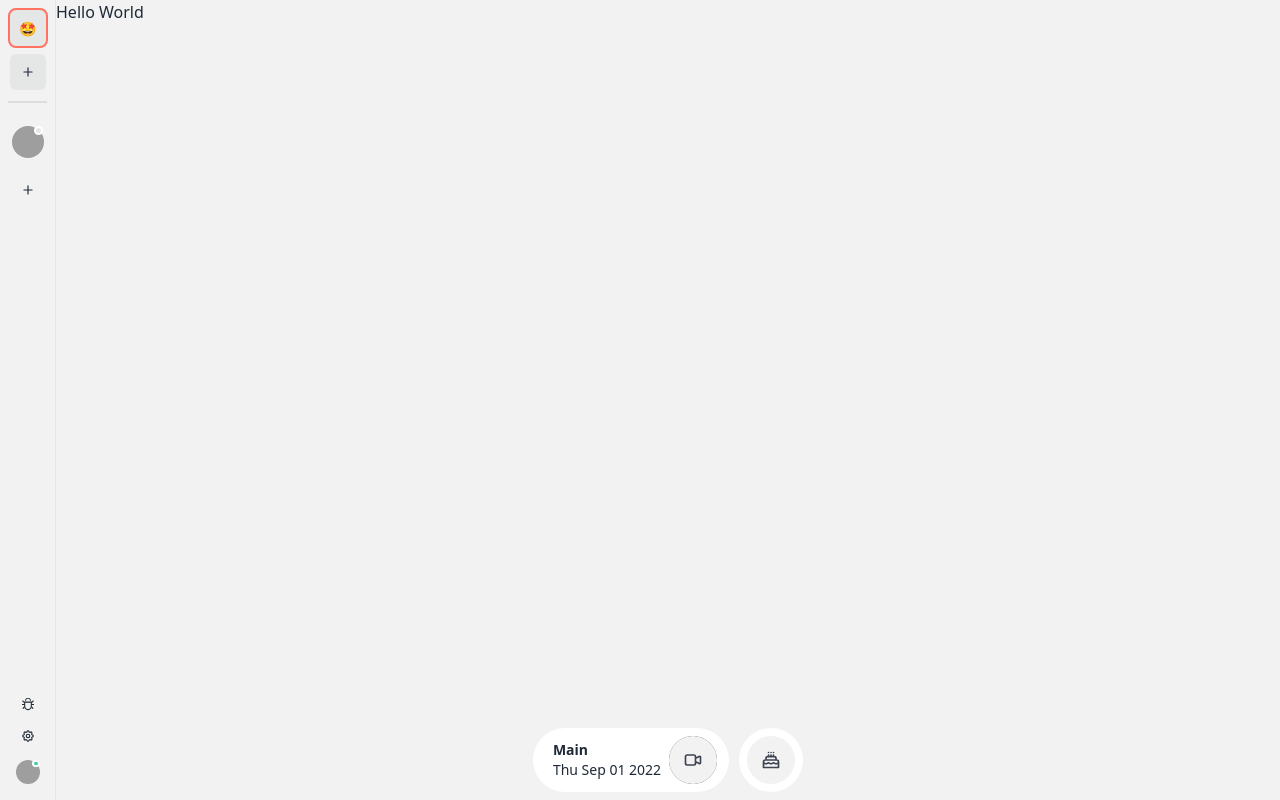
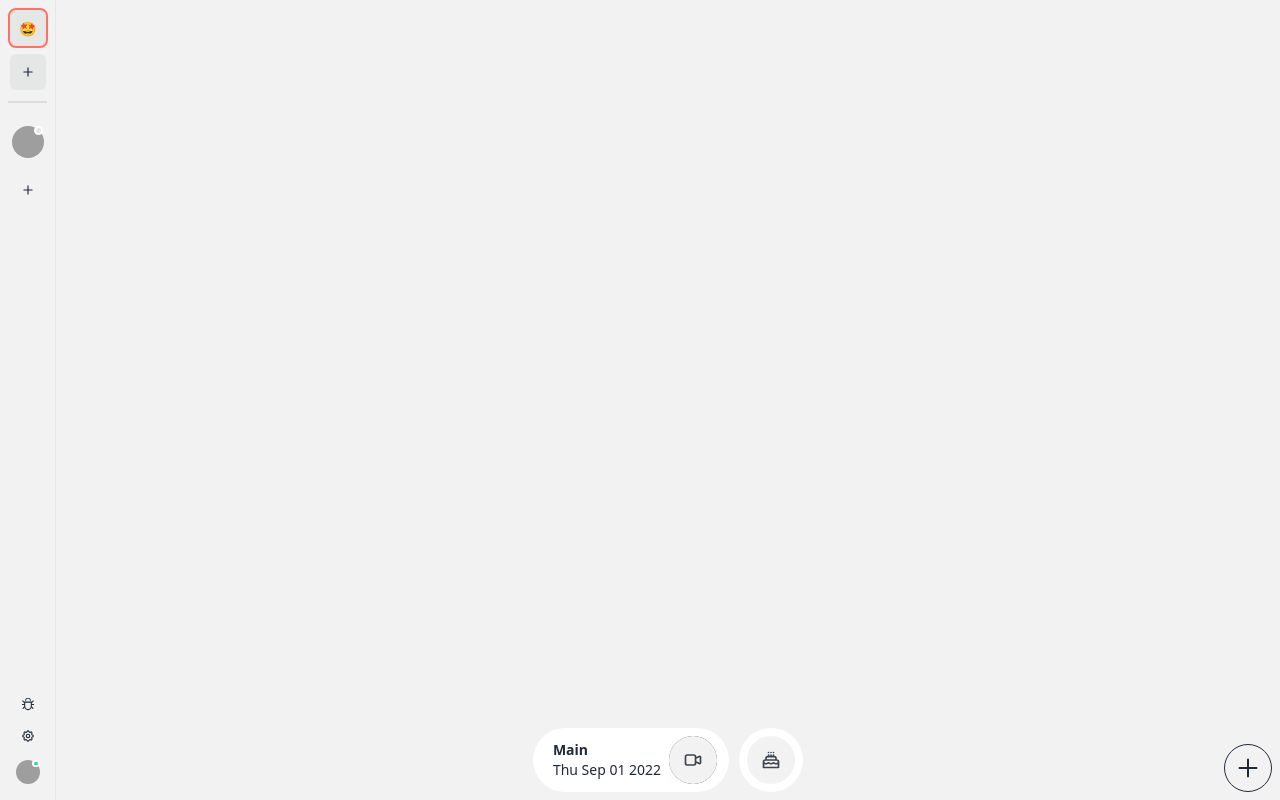
Before and after one commit to the-moot-company/moot-tech-challege-frontend-experience, a Next.js app: page /home in a window 1280 px wide. Built offline with nearby package versions, Linux system fonts and the light colour scheme; grey boxes are pictures that could not be loaded.

Commit message:
Implemented Dashboard page

```diff
--- /dev/null
+++ b/components/Modals/CreateWidget/index.tsx
@@ -0,0 +1,85 @@
+import { useState } from 'react'
+
+export type BoxType = 'iframe' | 'plain-text'
+
+interface Props {
+  onGenerate: (value: string, boxType: BoxType) => void
+}
+
+export const CreateWidgetModal = ({ onGenerate }: Props) => {
+  const [boxType, setBoxType] = useState<BoxType>('iframe')
+  const [value, setValue] = useState('')
+
+  const handleGenerateElement = () => {
+    if (!value) return
+
+    onGenerate(value, boxType)
+    setValue('')
+  }
+
+  return (
+    <>
+      <label
+        htmlFor="my-modal-4"
+        className="btn btn-circle btn-outline modal-button fixed bottom-2 z-50 right-2"
+      >
+        <svg
+          xmlns="http://www.w3.org/2000/svg"
+          className="h-6 w-6 rotate-45"
+          fill="none"
+          viewBox="0 0 24 24"
+          stroke="currentColor"
+        >
+          <path
+            strokeLinecap="round"
+            strokeLinejoin="round"
+            strokeWidth="2"
+            d="M6 18L18 6M6 6l12 12"
+          />
+        </svg>
+      </label>
+
+      <input type="checkbox" id="my-modal-4" className="modal-toggle" />
+      <label htmlFor="my-modal-4" className="modal cursor-pointer">
+        <label className="modal-box relative">
+          <h3 className="font-bold text-lg mb-4">Create a box</h3>
+          <div className="w-full flex flex-col gap-6">
+            <select
+              className="select select-info w-full"
+              onChange={(event) => setBoxType(event.target.value as BoxType)}
+            >
+              <option disabled>Select type of box</option>
+              <option value="iframe">Iframe</option>
+              <option value="plain-text">Plain Text</option>
+            </select>
+            {boxType &&
+              (boxType === 'iframe' ? (
+                <input
+                  type="text"
+                  placeholder="URL of iframe"
+                  className="input input-info w-full"
+                  onChange={(e) => setValue(e.target.value)}
+                />
+              ) : (
+                <textarea
+                  placeholder="Write something"
+                  className="w-full textarea textarea-info"
+                  onChange={(e) => setValue(e.target.value)}
+                />
+              ))}
+
+            <div className="modal-action">
+              <label
+                htmlFor="my-modal-4"
+                className="btn"
+                onClick={handleGenerateElement}
+              >
+                Create!
+              </label>
+            </div>
+          </div>
+        </label>
+      </label>
+    </>
+  )
+}
--- /dev/null
+++ b/components/Modals/index.ts
@@ -0,0 +1 @@
+export * from './CreateWidget'
--- /dev/null
+++ b/components/common/Widget/index.tsx
@@ -0,0 +1,23 @@
+interface Props {
+  source?: string
+  className?: string
+  children?: React.ReactNode
+  style?: React.CSSProperties
+  [rest: string]: any
+}
+
+export const Widget = ({ children, className, style, source, rest }: Props) => {
+  return (
+    <div
+      {...rest}
+      style={style}
+      className={`${className} border border-black rounded-md bg-primary-content h-full w-full pb-4`}
+    >
+      {source ? (
+        <iframe src={source} className="w-full h-full" />
+      ) : (
+        <>{children}</>
+      )}
+    </div>
+  )
+}
--- /dev/null
+++ b/components/common/index.ts
@@ -0,0 +1 @@
+export * from "./Widget"
--- /dev/null
+++ b/components/index.ts
@@ -0,0 +1,2 @@
+export * from "./common"
+export * from "./Modals"
--- a/package.json
+++ b/package.json
@@ -9,11 +9,13 @@
     "axios": "^0.27.2",
     "classnames": "^2.3.2",
     "daisyui": "^2.17.0",
+    "nanoid": "^4.0.0",
     "next": "latest",
     "next-seo": "^5.4.0",
     "react": "18.1.0",
     "react-dom": "18.1.0",
     "react-ga": "^3.3.1",
+    "react-grid-layout": "^1.3.4",
     "react-hot-toast": "^2.2.0",
     "react-icons": "^4.4.0"
   },
@@ -21,6 +23,7 @@
     "@types/node": "17.0.35",
     "@types/react": "^18.0.9",
     "@types/react-dom": "^18.0.5",
+    "@types/react-grid-layout": "^1.3.2",
     "@typescript-eslint/eslint-plugin": "^5.30.3",
     "@typescript-eslint/parser": "^5.30.3",
     "autoprefixer": "^10.4.7",
--- a/pages/components/Dashboard.tsx
+++ b/pages/components/Dashboard.tsx
@@ -1,6 +1,50 @@
+import 'react-grid-layout/css/styles.css'
+import 'react-resizable/css/styles.css'
+
+import { useState } from 'react'
+
+import { nanoid } from 'nanoid'
+import GridLayout, { WidthProvider } from 'react-grid-layout'
+
+import { Widget, BoxType, CreateWidgetModal } from '@components/index'
+
+const GridLayoutWithProvider = WidthProvider(GridLayout)
+
 const Dashboard: React.FC<{}> = () => {
-  // place dashboard code here:
-  return <div>Hello World</div>
+  const [elements, setElements] = useState<
+    { id: string; type: BoxType; value: string }[]
+  >([])
+
+  const handleGenerateElement = (value: string, boxType: BoxType) => {
+    setElements((prevState) => [
+      ...prevState,
+      {
+        id: nanoid(),
+        type: boxType,
+        value,
+      },
+    ])
+  }
+
+  return (
+    <div className="h-full overflow-scroll">
+      <GridLayoutWithProvider
+        cols={12}
+        isResizable
+        rowHeight={30}
+        className="mb-8"
+      >
+        {elements.map((el) => (
+          <div key={el.id} data-grid={{ x: 0, y: 0, w: 5, h: 6 }}>
+            <Widget source={el.type === 'iframe' ? el.value : ''}>
+              {el.type === 'plain-text' && el.value}
+            </Widget>
+          </div>
+        ))}
+      </GridLayoutWithProvider>
+      <CreateWidgetModal onGenerate={handleGenerateElement} />
+    </div>
+  )
 }
 
 export default Dashboard
--- a/tsconfig.json
+++ b/tsconfig.json
@@ -13,7 +13,11 @@
     "resolveJsonModule": true,
     "isolatedModules": true,
     "jsx": "preserve",
-    "incremental": true
+    "incremental": true,
+    "baseUrl": ".",
+    "paths": {
+      "@components/*": ["components/*"]
+    }
   },
   "include": ["next-env.d.ts", "**/*.ts", "**/*.tsx"],
   "exclude": ["node_modules"]
```
Also changed, not shown: 1 other file (tests, documents, lock files or other folders).
